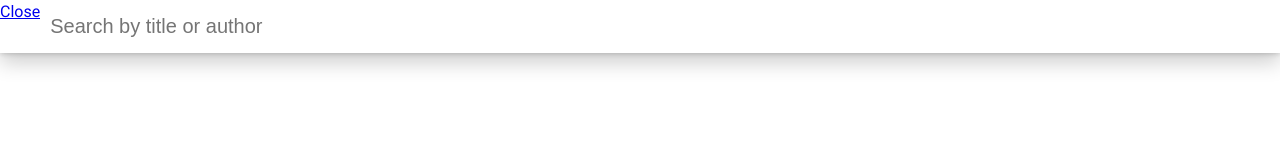
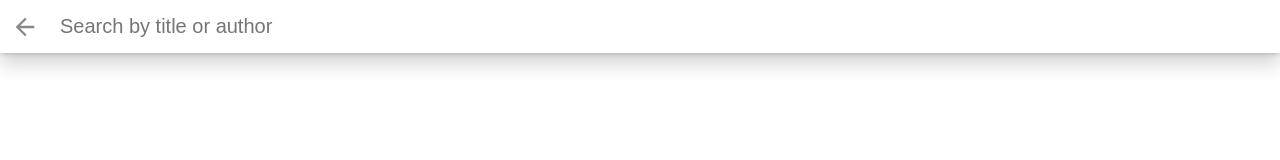
Before and after one commit to ZivilePilka/udacity-P7-my-reads-app, a React (Create React App) app: page /search in a window 1280 px wide. Shown: the top 160 px of the page. Built offline with nearby package versions, Linux system fonts and the light colour scheme.

Commit message:
Add icon to go back from search page

```diff
--- a/src/App.js
+++ b/src/App.js
@@ -7,13 +7,7 @@
 
 class BooksApp extends React.Component {
   state = {
-    /**
-     * TODO: Instead of using this state variable to keep track of which page
-     * we're on, use the URL in the browser's address bar. This will ensure that
-     * users can use the browser's back and forward buttons to navigate between
-     * pages, as well as provide a good URL they can bookmark and share.
-     */
-    showSearchPage: false
+
   }
 
   render() {
--- a/src/Search.js
+++ b/src/Search.js
@@ -6,7 +6,7 @@
     return (
       <div className="search-books">
         <div className="search-books-bar">
-          <Link to="/">Close</Link>
+          <Link className="close-search" to="/">Close</Link>
           <div className="search-books-input-wrapper">
             {/*
               NOTES: The search from BooksAPI is limited to a particular set of search terms.
```
